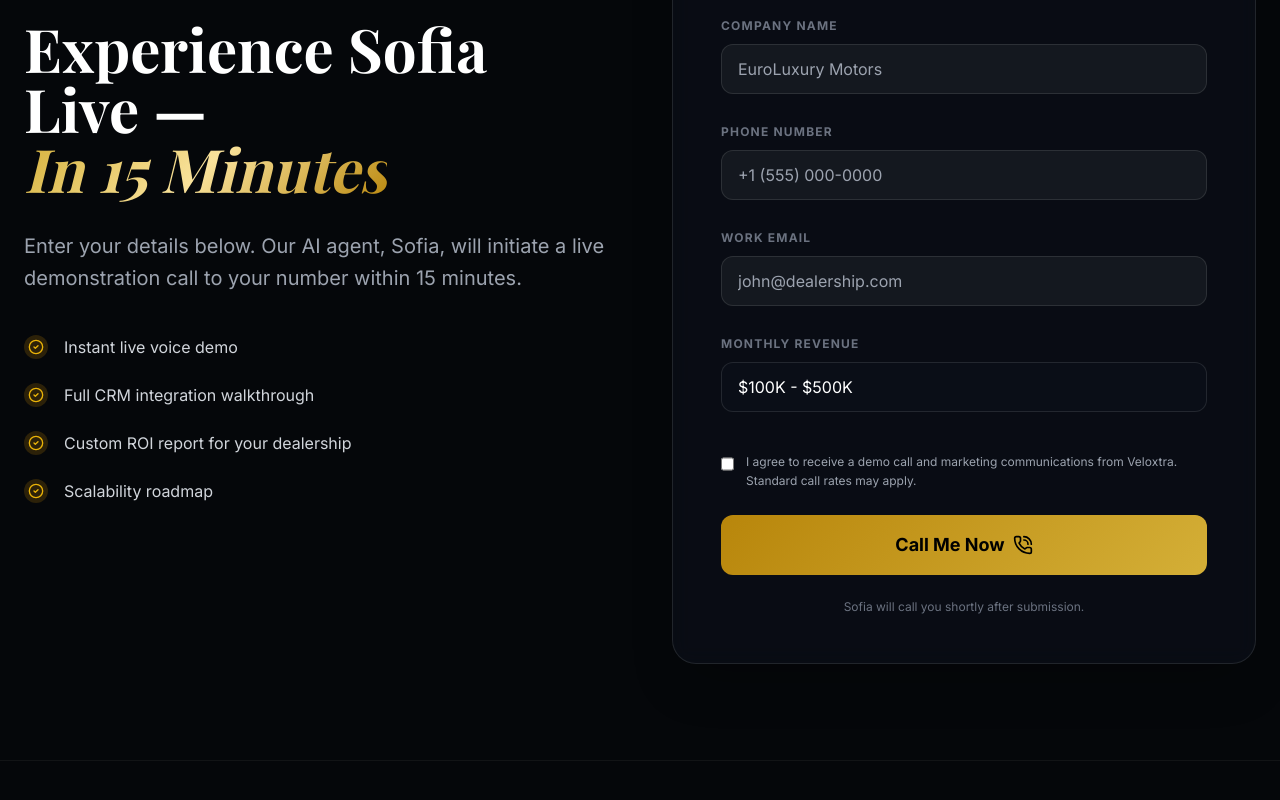
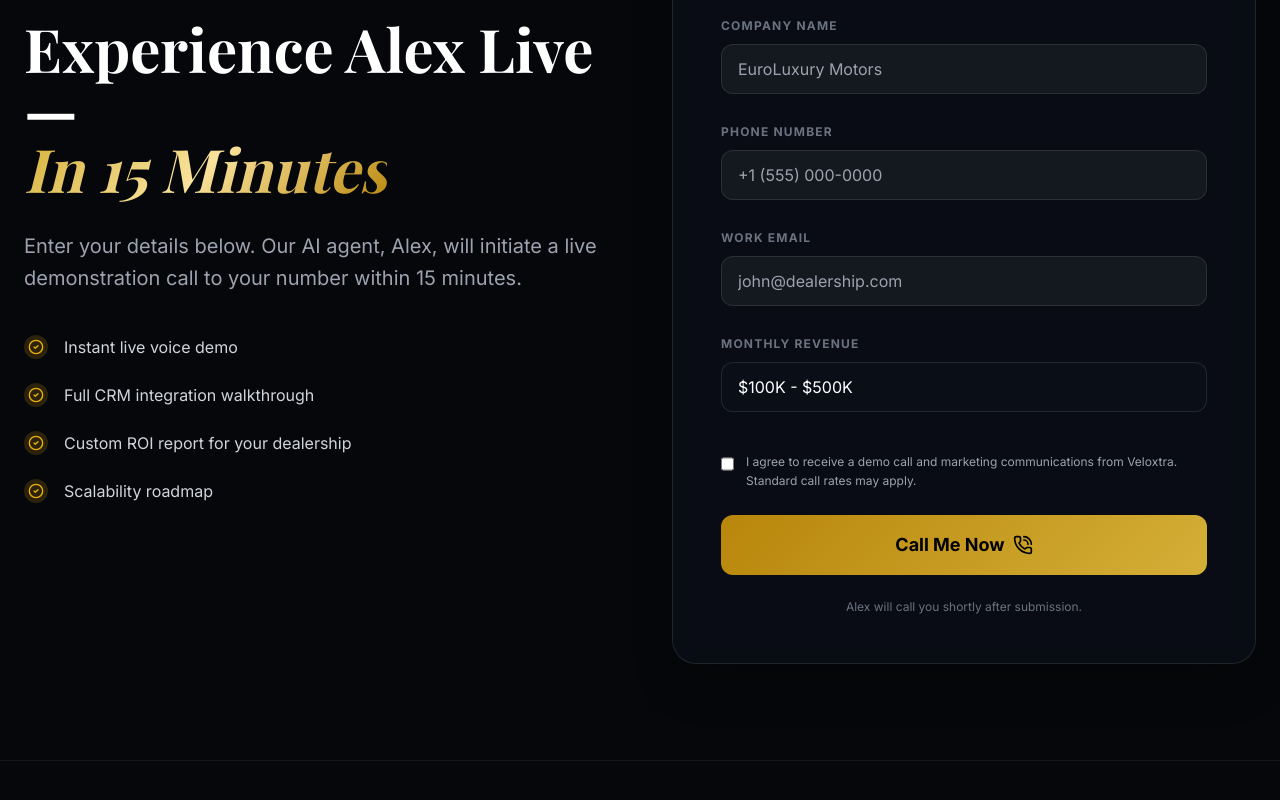
Before and after one commit to VeloxtraAI/Website, a React (Vite) app: page / in a window 1280 px wide. Shown: the part 3202-4002 px from the top of the page. Built offline with nearby package versions, Linux system fonts and the light colour scheme; a web font is replaced by a local one.

Commit message:
Update DemoForm.tsx

```diff
--- a/components/DemoForm.tsx
+++ b/components/DemoForm.tsx
@@ -37,7 +37,7 @@ const DemoForm: React.FC = () => {
             </div>
             <h2 className="text-4xl font-bold mb-6">Perfect!</h2>
             <p className="text-xl text-gray-300 leading-relaxed">
-              Keep your phone nearby. <span className="text-yellow-500 font-bold">Sofia will call you in the next 15 minutes</span> to demonstrate how she handles luxury car inquiries live.
+              Keep your phone nearby. <span className="text-yellow-500 font-bold">Alex will call you in the next 15 minutes</span> to demonstrate how he handles luxury car inquiries live.
             </p>
             <div className="mt-10 pt-10 border-t border-white/5">
               <p className="text-sm text-gray-500">
@@ -56,11 +56,11 @@ const DemoForm: React.FC = () => {
         <div className="flex flex-col lg:flex-row items-center gap-16">
           <div className="lg:w-1/2">
             <h2 className="text-4xl md:text-6xl font-bold mb-8">
-              Experience Sofia Live — <br />
+              Experience Alex Live — <br />
               <span className="gold-gradient italic">In 15 Minutes</span>
             </h2>
             <p className="text-xl text-gray-400 mb-10 leading-relaxed">
-              Enter your details below. Our AI agent, Sofia, will initiate a live demonstration call to your number within 15 minutes.
+              Enter your details below. Our AI agent, Alex, will initiate a live demonstration call to your number within 15 minutes.
             </p>
 
             <ul className="space-y-6">
@@ -190,7 +190,7 @@ const DemoForm: React.FC = () => {
                 </button>
 
                 <p className="text-center text-xs text-gray-500">
-                  Sofia will call you shortly after submission.
+                  Alex will call you shortly after submission.
                 </p>
               </form>
             </div>
```
